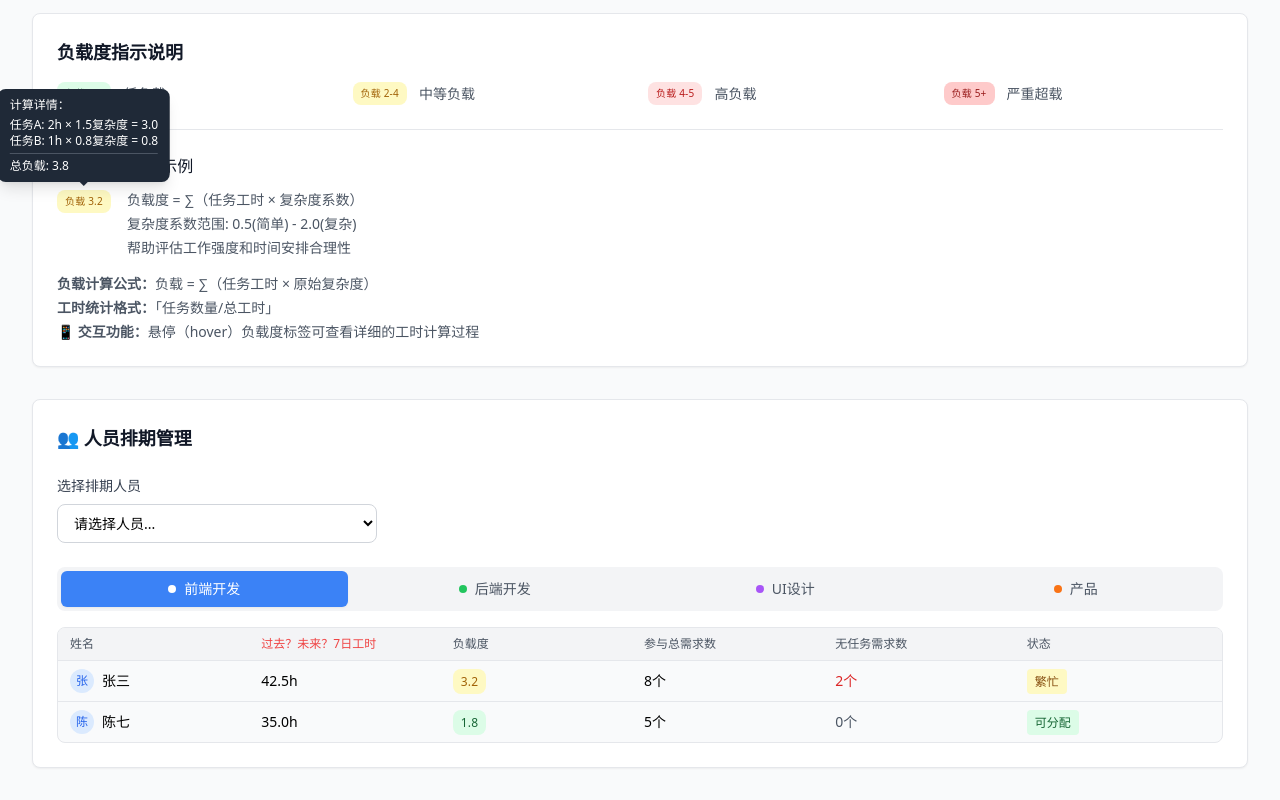
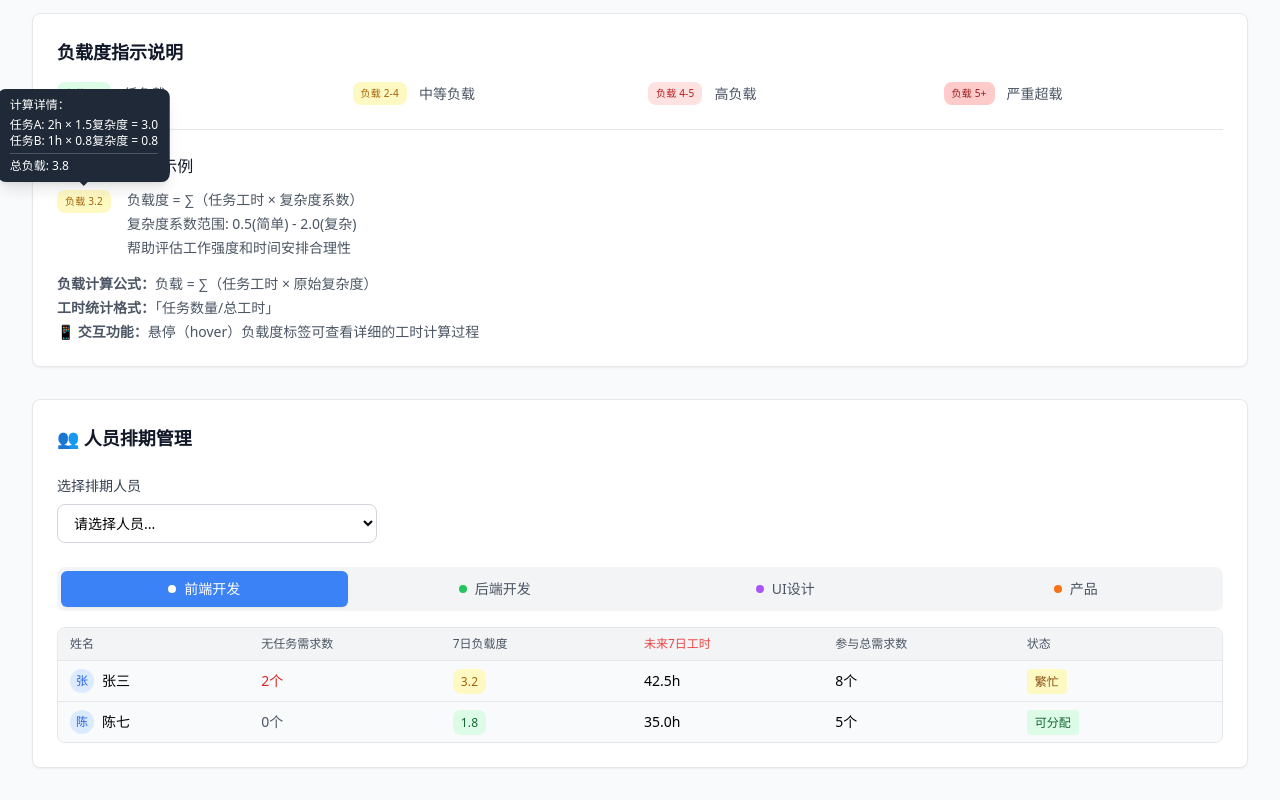
Before and after one commit to wooktao/wooktao.github.io, a plain HTML site: page payload-prd/calendar-design.html in a window 1280 px wide. Shown: the part 1033-1833 px from the top of the page. Drawn offline with nearby package versions, Linux system fonts and the light colour scheme.

Commit message:
Update calendar-design.html

```diff
--- a/payload-prd/calendar-design.html
+++ b/payload-prd/calendar-design.html
@@ -627,10 +627,10 @@
               class="grid grid-cols-6 gap-2 px-3 py-2 bg-gray-100 text-xs font-medium text-gray-600 border-b border-gray-200"
             >
               <div>姓名</div>
-              <div class="text-red-500">过去？未来？7日工时</div>
-              <div>负载度</div>
+              <div>无任务需求数</div>
+              <div>7日负载度</div>
+              <div class="text-red-500">未来7日工时</div>
               <div>参与总需求数</div>
-              <div>无任务需求数</div>
               <div>状态</div>
             </div>
             <div class="divide-y divide-gray-200">
@@ -645,12 +645,15 @@
                   </div>
                   <span class="font-medium">张三</span>
                 </div>
-                <div class="font-medium">42.5h</div>
+
+                <div class="text-red-600 font-medium">2个</div>
+
                 <div>
                   <span class="workload-stat workload-medium text-xs">3.2</span>
                 </div>
+                <div class="font-medium">42.5h</div>
+
                 <div>8个</div>
-                <div class="text-red-600 font-medium">2个</div>
                 <div>
                   <span
                     class="px-2 py-1 bg-yellow-100 text-yellow-800 rounded text-xs"
@@ -669,12 +672,13 @@
                   </div>
                   <span class="font-medium">陈七</span>
                 </div>
-                <div class="font-medium">35.0h</div>
+                <div class="text-gray-600">0个</div>
                 <div>
                   <span class="workload-stat workload-low text-xs">1.8</span>
                 </div>
+                <div class="font-medium">35.0h</div>
+
                 <div>5个</div>
-                <div class="text-gray-600">0个</div>
                 <div>
                   <span
                     class="px-2 py-1 bg-green-100 text-green-800 rounded text-xs"
```
